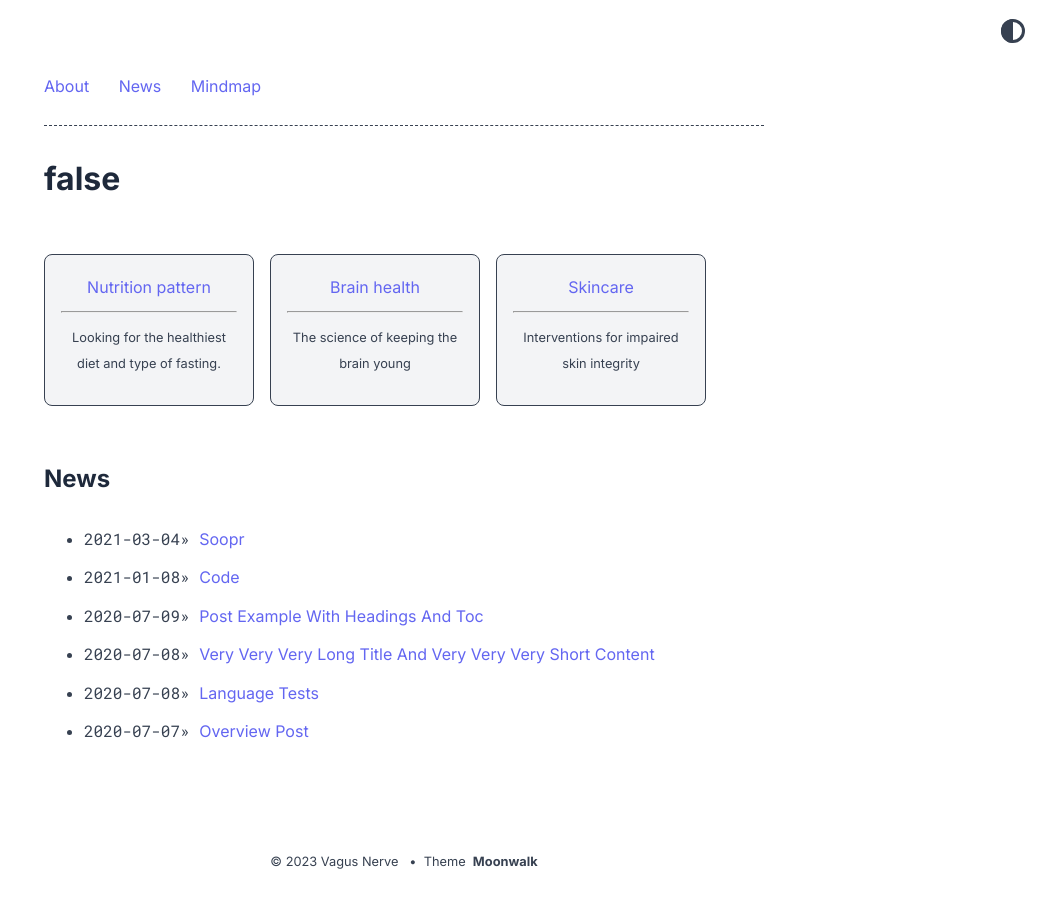
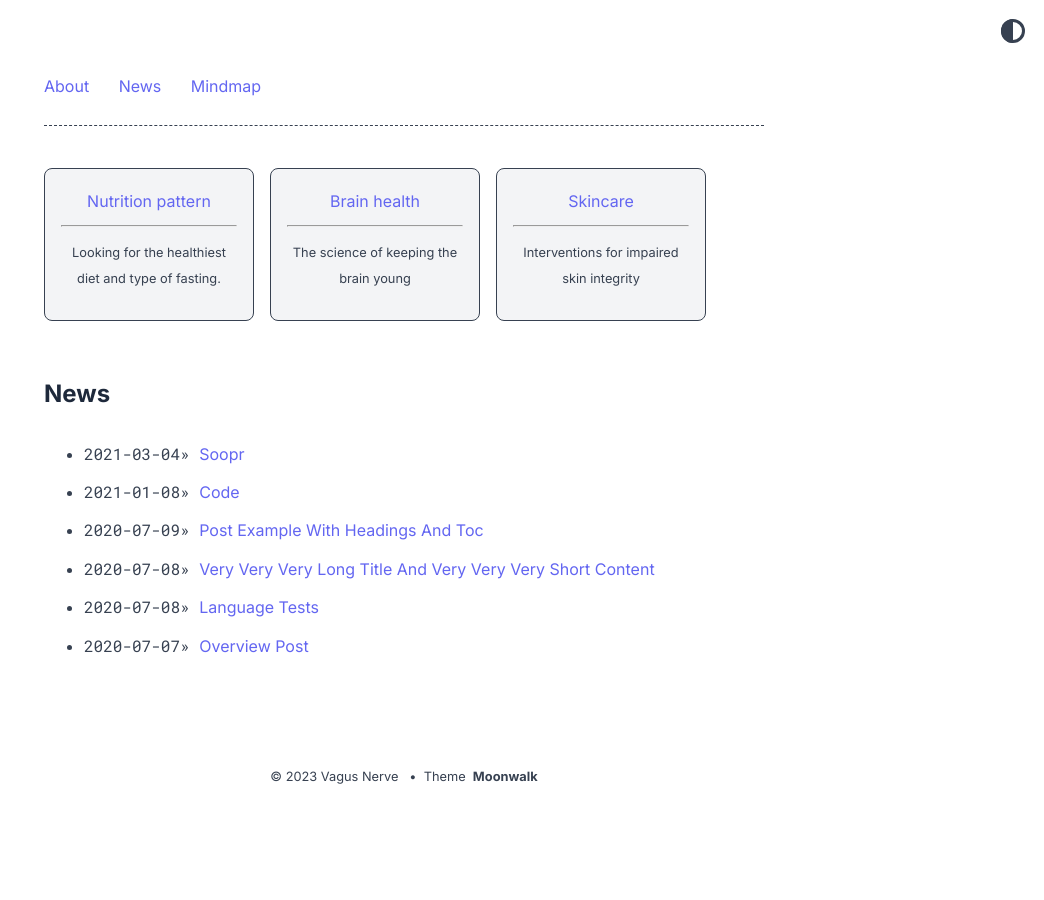
Before and after one commit to abhinavs/moonwalk, a Jekyll site: the page built from index.md, in a window 1280 px wide. Shown: the whole page, without its empty margins (236-1280 px from the left). Built offline with Jekyll 4.4.1, drawn with Linux system fonts in a browser that asks for light colours.

Commit message:
Update _config.yml

```diff
--- a/_config.yml
+++ b/_config.yml
@@ -1,4 +1,4 @@
-title: false
+title:
 author: Vagus Nerve
 url: https://vagus-nerve.github.io/ # root address of the site
 description: > # description of the site (multiple lines allowed)
@@ -12,14 +12,12 @@ twitter:
     card: summary_large_image
 
 #theme: moonwalk # if you are using GitHub Pages, change it to remote_theme: abhinavs/moonwalk
-remote_theme: abhinavs/moonwalk
 
 theme_config:
   appearance: "light" # can be "light", "dark" or "auto"
   back_home_text: "go back.." # customize text for homepage link in post layout
   appearance_toggle: true # if appearance can be switched by user
   date_format: "%Y-%m-%d" # customize how date is formatted
-  show_title: false
   show_description: true # show blog description
   show_navbar: true # show horizontal navbar
   show_footer: false # show footer links in home page,add in _data/home.yml
```
